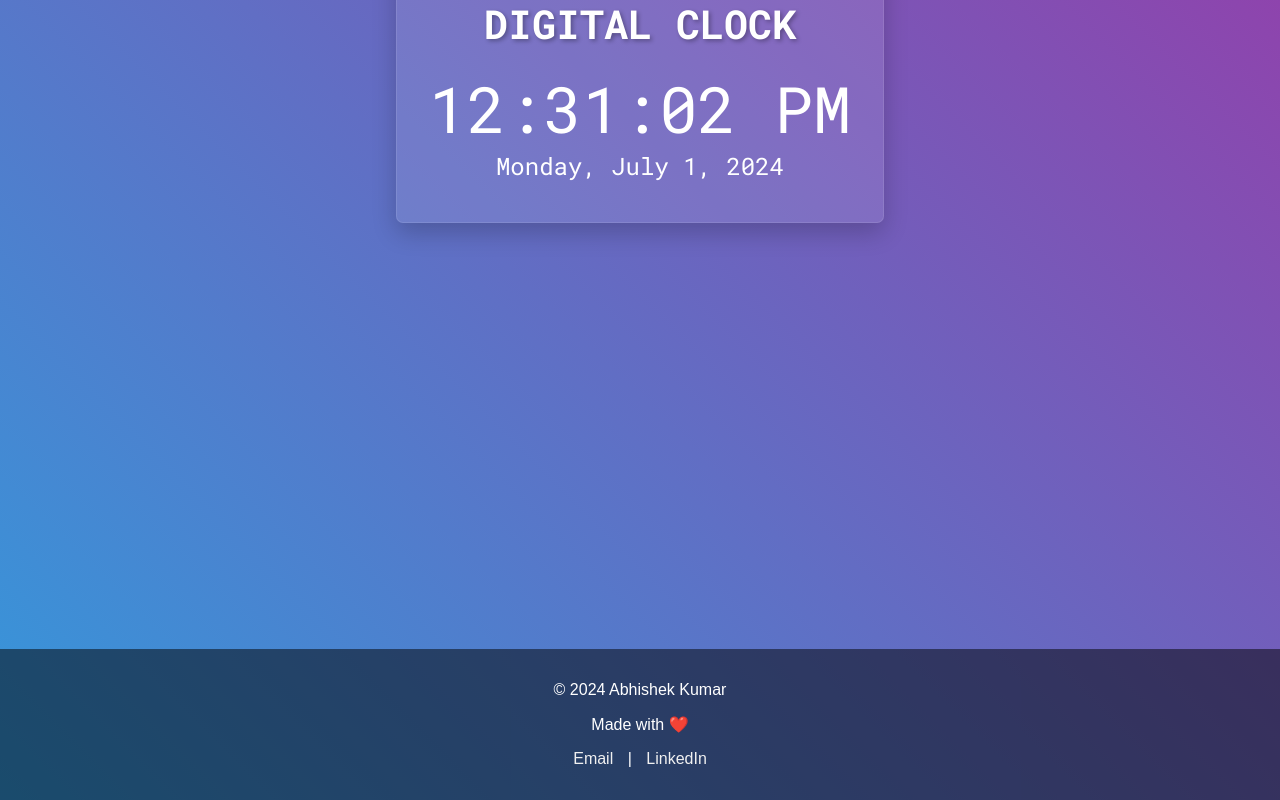
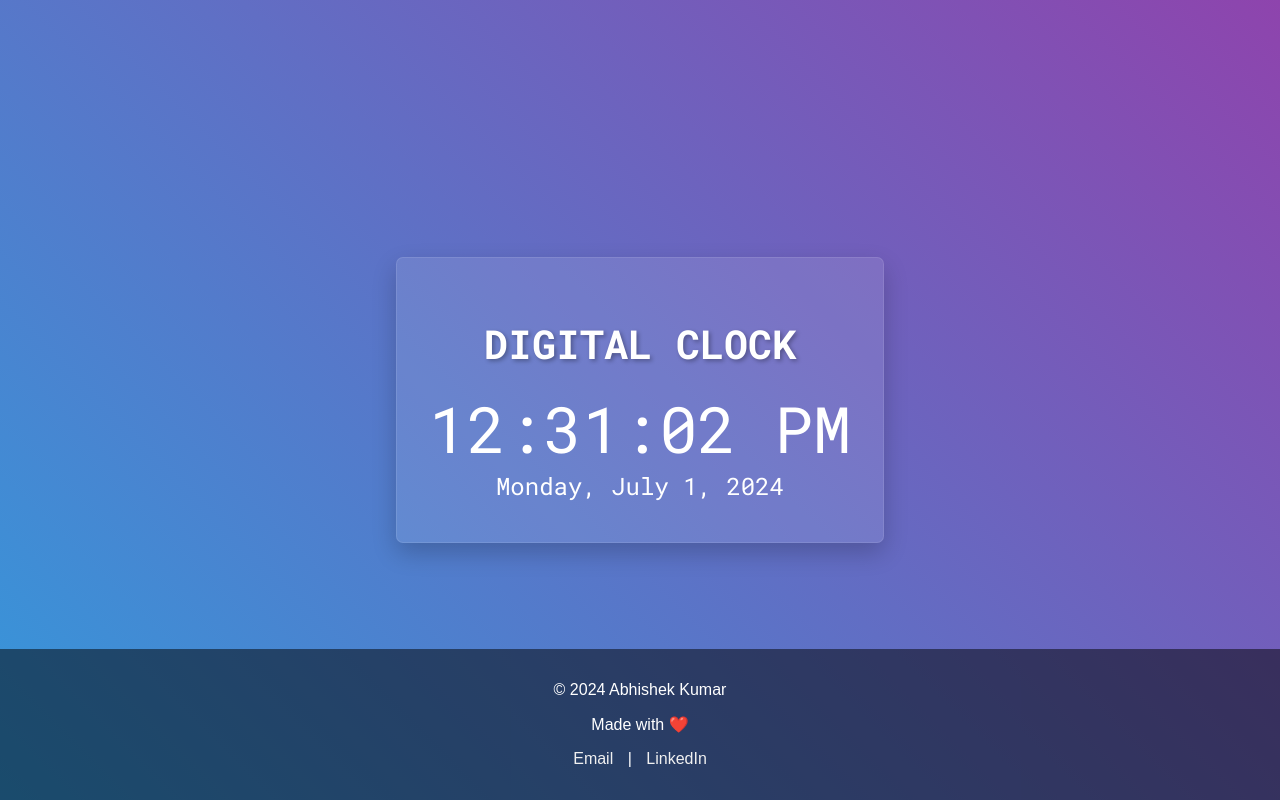
Before and after one commit to Abhishekabysm/Digital-Clock, a plain HTML site: page index.html in a window 1280 px wide. Drawn offline with Linux system fonts and the light colour scheme.

Commit message:
Update styles.css

```diff
--- a/styles.css
+++ b/styles.css
@@ -20,7 +20,6 @@ h1 {
 }
 
 .wrapper {
-    margin-top: -50%;
     display: flex;
     justify-content: center;
     align-items: center;
```
